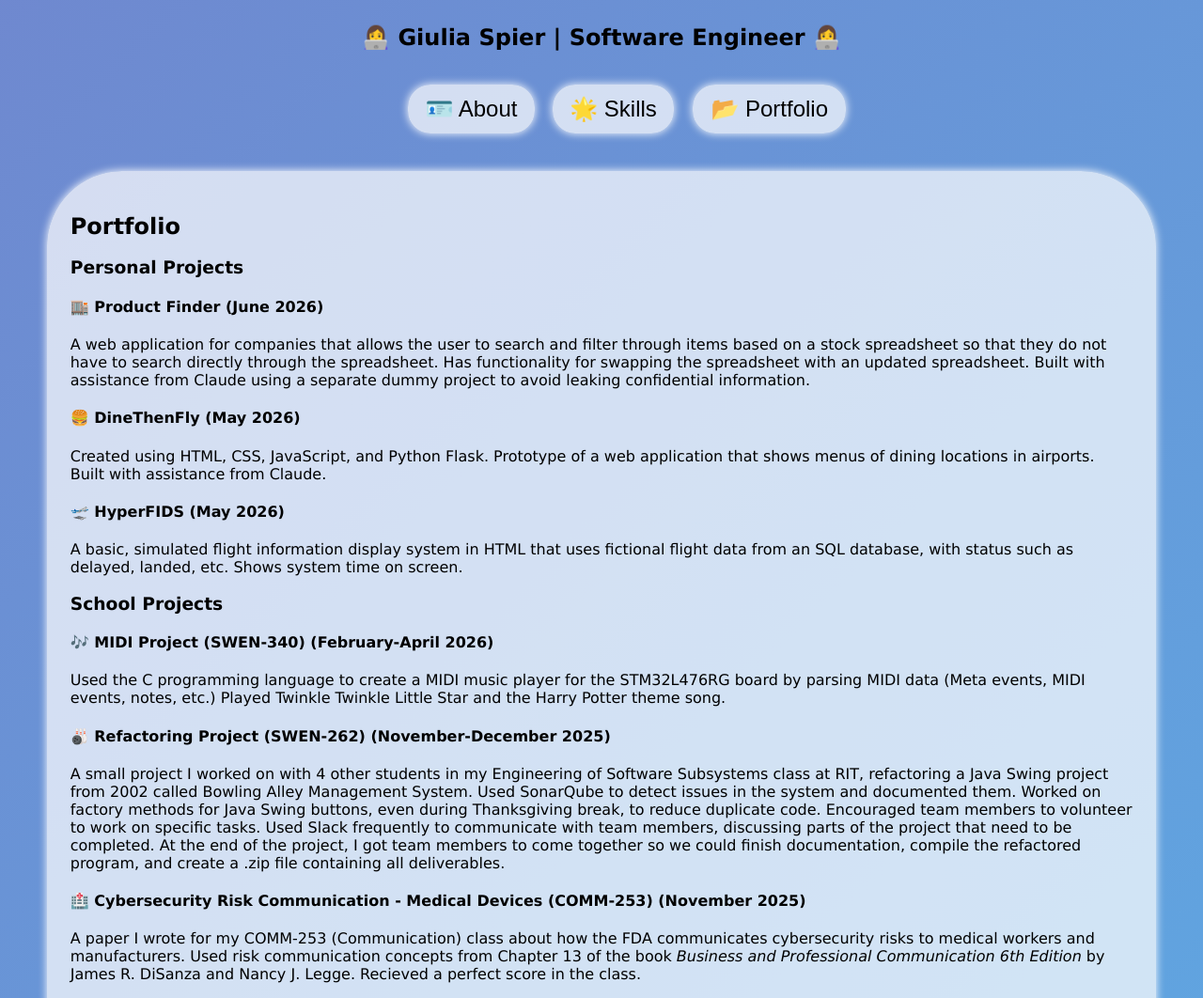
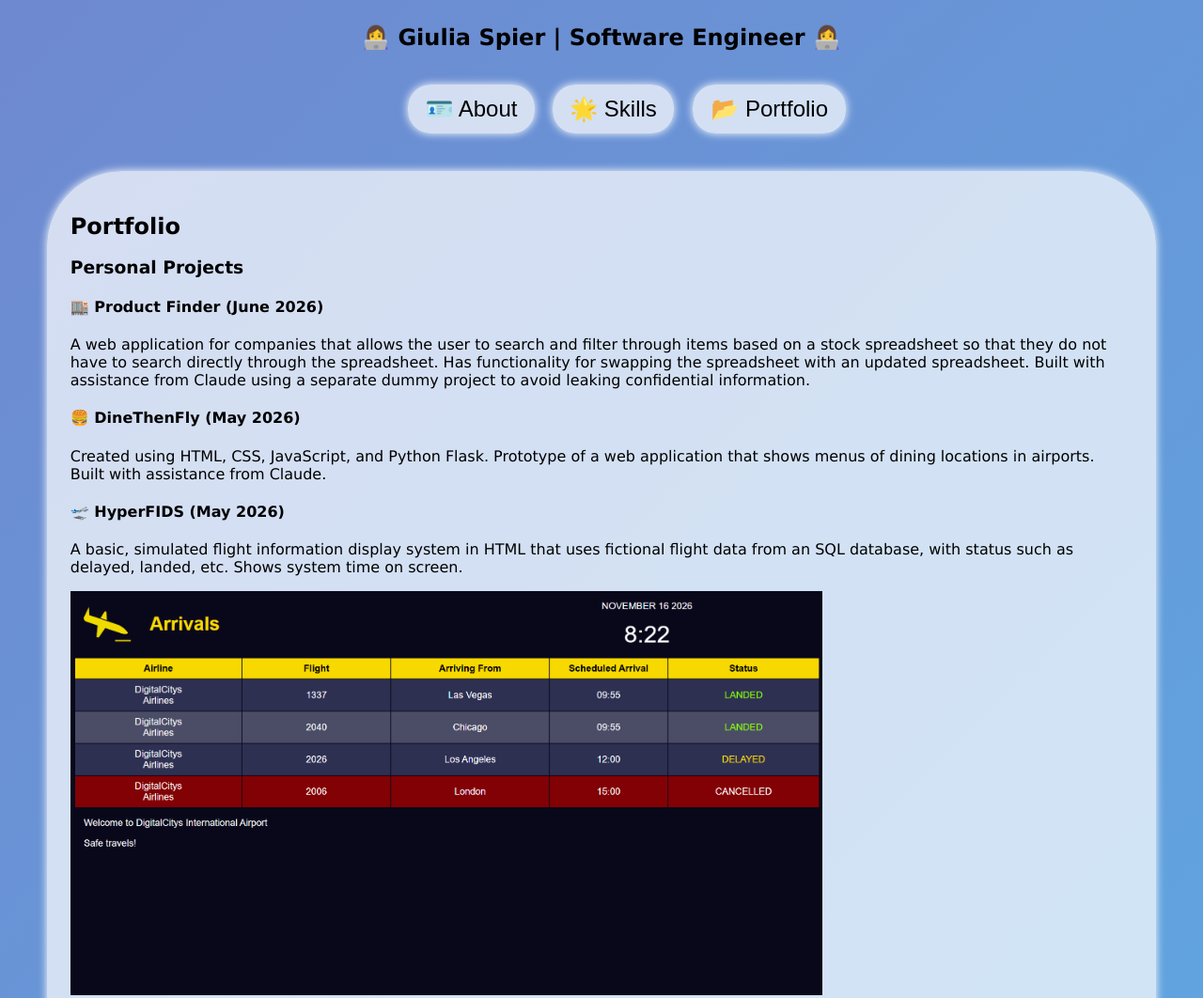
Before and after one commit to DigitalCitys/digitalcitys.github.io, a plain HTML site: page portfolio.html in a window 1280 px wide. Shown: the top 1062 px of the page at 94% size. Drawn offline with Linux system fonts and the light colour scheme.

Commit message:
Added preview image for HyperFIDS

```diff
--- a/portfolio.html
+++ b/portfolio.html
@@ -17,6 +17,7 @@
         <section id="personalProjects"></section>
         <h3>School Projects</h3>
         <section id="schoolProjects"></section>
+
     </div>
 
 </body>
@@ -25,6 +26,7 @@
     addToPersonalProjects("🏬 Product Finder (June 2026)", "A web application for companies that allows the user to search and filter through items based on a stock spreadsheet so that they do not have to search directly through the spreadsheet. Has functionality for swapping the spreadsheet with an updated spreadsheet. Built with assistance from Claude using a separate dummy project to avoid leaking confidential information.");
     addToPersonalProjects("🍔 DineThenFly (May 2026)", "Created using HTML, CSS, JavaScript, and Python Flask. Prototype of a web application that shows menus of dining locations in airports. Built with assistance from Claude.");
     addToPersonalProjects("🛫 HyperFIDS (May 2026)", "A basic, simulated flight information display system in HTML that uses fictional flight data from an SQL database, with status such as delayed, landed, etc. Shows system time on screen.");
+    addProjectImage("🛫 HyperFIDS (May 2026)", "images/hyperfids.png");
 
     // School projects
     addToSchoolProjects("🎶 MIDI Project (SWEN-340) (February-April 2026)", "Used the C programming language to create a MIDI music player for the STM32L476RG board by parsing MIDI data (Meta events, MIDI events, notes, etc.) Played Twinkle Twinkle Little Star and the Harry Potter theme song.");
--- a/portfolio.js
+++ b/portfolio.js
@@ -27,8 +27,18 @@ function buildStartOfSite()
 function addToPersonalProjects(title, description) {
     let project = document.createElement('div');
     project.className = 'project';
+    project.id = title;
     project.innerHTML = `<h4>${title}</h4><p>${description}</p>`;
     document.getElementById('personalProjects').appendChild(project);
+}
+
+function addProjectImage(projectTitle, imgPath)
+{
+    document.getElementById(projectTitle).insertAdjacentHTML('beforeend',
+        `
+        <img src="${imgPath}" alt="${projectTitle}" style="width: 800px; height: auto;">
+        `
+    );
 }
 
 function addToSchoolProjects(title, description) {
```
Also changed, not shown: images/hyperfids.png (added).
